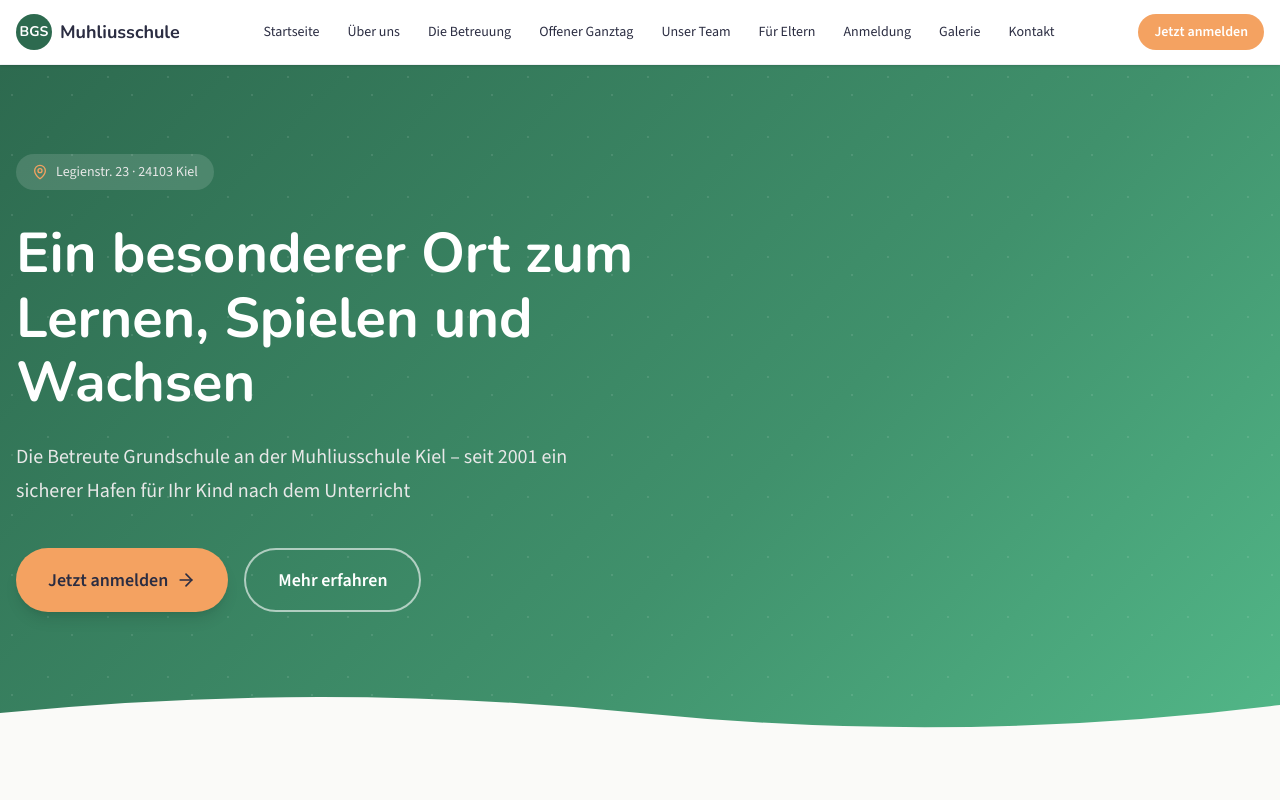
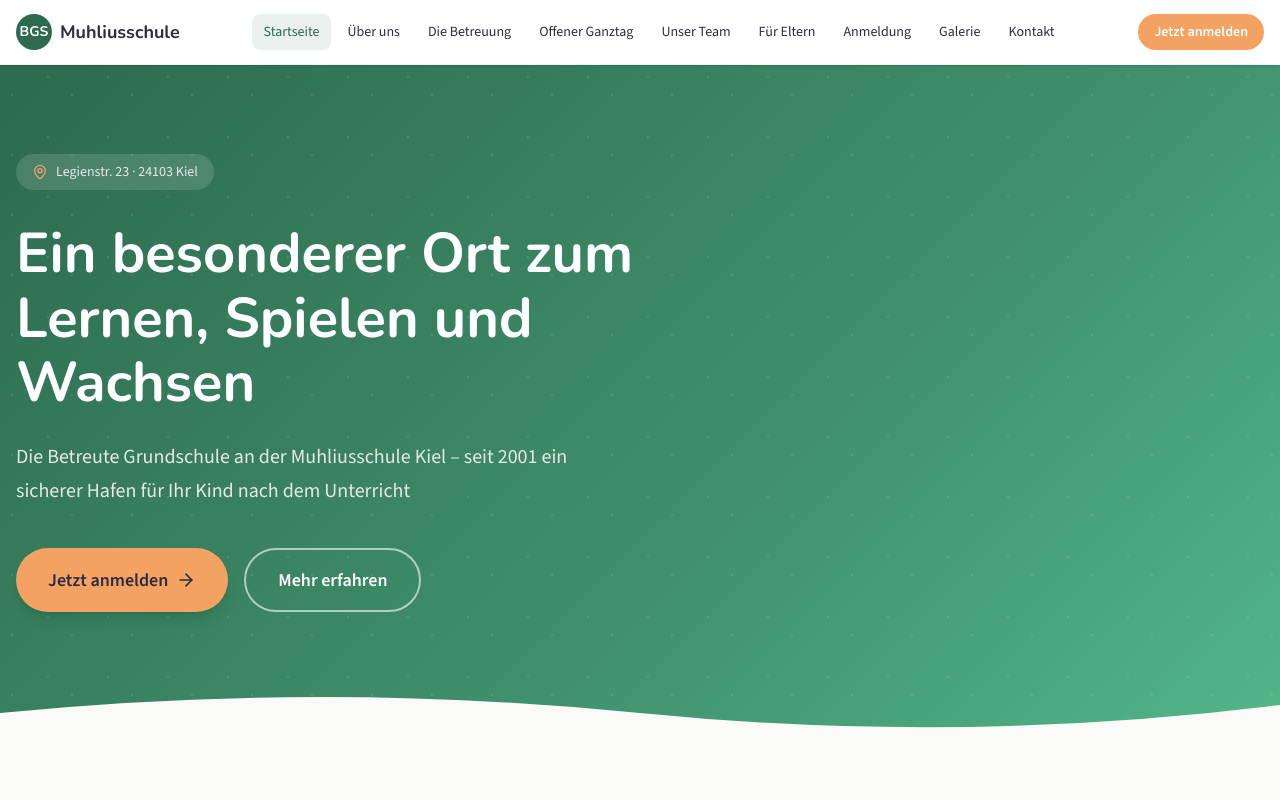
Before and after one commit to Mick-Ihde-Projects/bgs-muhliusschule, a Next.js app: page / in a window 1280 px wide. Shown: the top 800 px of the page. Built offline with nearby package versions, Linux system fonts and the light colour scheme.

Commit message:
Improved Navbar user feedback

```diff
--- a/components/navigation/MobileMenu.tsx
+++ b/components/navigation/MobileMenu.tsx
@@ -2,6 +2,7 @@
 
 import { useState } from 'react';
 import Link from 'next/link';
+import { usePathname } from 'next/navigation';
 import { motion, AnimatePresence } from 'framer-motion';
 import { Menu, X } from 'lucide-react';
 import { navItems } from '@/static/navigation';
@@ -10,6 +11,15 @@ import { slideDown } from '@/style/animations';
 
 export function MobileMenu() {
   const [open, setOpen] = useState(false);
+  const pathname = usePathname();
+
+  const isActiveLink = (href: string) => {
+    if (href === '/') {
+      return pathname === '/';
+    }
+
+    return pathname === href || pathname.startsWith(`${href}/`);
+  };
 
   return (
     <div className="lg:hidden">
@@ -33,17 +43,24 @@ export function MobileMenu() {
             style={{ background: colors.surface }}
           >
             <nav className="container mx-auto px-4 py-4 flex flex-col gap-1">
-              {navItems.map((item) => (
+              {navItems.map((item) => {
+                const isActive = isActiveLink(item.href);
+
+                return (
                   <Link
                     key={item.href}
                     href={item.href}
                     onClick={() => setOpen(false)}
-                  className="px-4 py-3 rounded-lg text-base font-medium cursor-pointer hover:bg-[#2D6A4F]/10"
-                  style={{ color: colors.text }}
+                    aria-current={isActive ? 'page' : undefined}
+                    className={`px-4 py-3 rounded-lg text-base font-medium cursor-pointer transition-colors duration-200 hover:bg-[#2D6A4F]/10 ${isActive ? 'bg-[#2D6A4F]/10' : ''}`}
+                    style={{
+                      color: isActive ? colors.primary : colors.text,
+                    }}
                   >
                     {item.label}
                   </Link>
-              ))}
+                );
+              })}
               <Link
                 href="/anmeldung"
                 onClick={() => setOpen(false)}
--- a/components/navigation/Navigation.tsx
+++ b/components/navigation/Navigation.tsx
@@ -1,9 +1,22 @@
+'use client';
+
 import Link from 'next/link';
+import { usePathname } from 'next/navigation';
 import { navItems } from '@/static/navigation';
 import { MobileMenu } from './MobileMenu';
 import { colors } from '@/style/colors';
 
 export function Navigation() {
+  const pathname = usePathname();
+
+  const isActiveLink = (href: string) => {
+    if (href === '/') {
+      return pathname === '/';
+    }
+
+    return pathname === href || pathname.startsWith(`${href}/`);
+  };
+
   return (
     <header
       className="sticky top-0 z-50 shadow-sm"
@@ -24,16 +37,23 @@ export function Navigation() {
           </Link>
 
           <nav className="hidden lg:flex items-center gap-1">
-            {navItems.map((item) => (
+            {navItems.map((item) => {
+              const isActive = isActiveLink(item.href);
+
+              return (
                 <Link
                   key={item.href}
                   href={item.href}
-                className="px-3 py-2 rounded-lg text-sm font-medium transition-colors cursor-pointer hover:bg-[#2D6A4F]/10"
-                style={{ color: colors.text }}
+                  aria-current={isActive ? 'page' : undefined}
+                  className={`px-3 py-2 rounded-lg text-sm font-medium transition-all duration-200 cursor-pointer hover:bg-[#2D6A4F]/10 hover:-translate-y-px ${isActive ? 'bg-[#2D6A4F]/10' : ''}`}
+                  style={{
+                    color: isActive ? colors.primary : colors.text,
+                  }}
                 >
                   {item.label}
                 </Link>
-            ))}
+              );
+            })}
           </nav>
 
           <div className="flex items-center gap-3">
```
Lines whose indentation alone changed are shown as unchanged.
